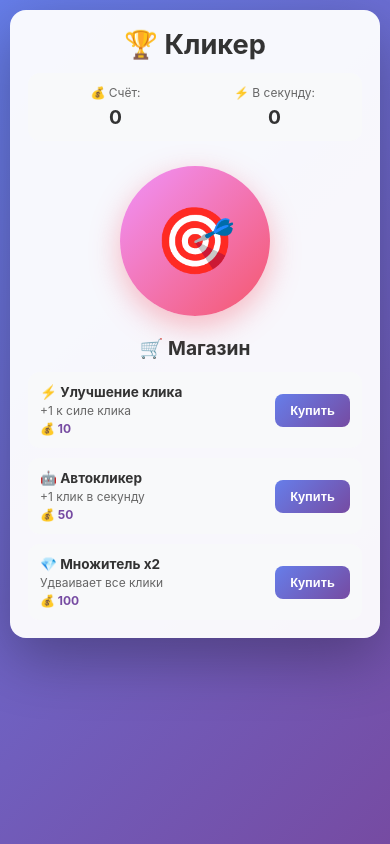
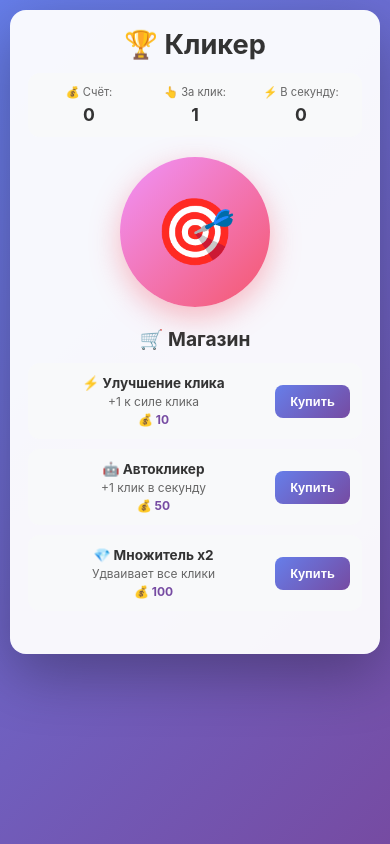
Before and after one commit to vadeekk/telegram-clicker, a website: page index.html in a window 390 px wide. Drawn offline with Linux system fonts and the light colour scheme; a script that the page names is missing.

Commit message:
Add files via upload

```diff
--- a/index.html
+++ b/index.html
@@ -17,9 +17,12 @@
         <span id="score">0</span>
     </div>
     <div class="stat-item">
+        <span>👆 За клик:</span>
+        <span id="clickPower">1</span>
+    </div>
+    <div class="stat-item">
         <span>⚡ В секунду:</span>
-                    <span id="clickPower">0</span>
-                </div>
+        <span id="passiveIncome">0</span>
     </div>
 </div>
 
--- a/script.js
+++ b/script.js
@@ -7,7 +7,7 @@ tg.expand();
 // Состояние игры
 const gameState = {
     score: 0,
-    clickPower: 0,
+    clickPower: 1,
     autoClickers: 0,
     multiplier: 1,
     autoInterval: null
@@ -36,8 +36,16 @@ function saveGame() {
 
 // Обновление UI
 function updateUI() {
+    // Счёт
     document.getElementById('score').textContent = gameState.score;
-    document.getElementById('clickPower').textContent = gameState.clickPower * gameState.multiplier;
+
+    // Сколько даёт один клик (сила клика × множитель)
+    const clickValue = gameState.clickPower * gameState.multiplier;
+    document.getElementById('clickPower').textContent = clickValue;
+
+    // Сколько капает пассивно в секунду (автокликеры × множитель)
+    const passiveValue = gameState.autoClickers * gameState.multiplier;
+    document.getElementById('passiveIncome').textContent = passiveValue;
 
     // Обновляем кнопки магазина
     document.querySelectorAll('.buy-btn').forEach(btn => {
--- a/style.css
+++ b/style.css
@@ -48,9 +48,9 @@ body {
     display: flex;
     justify-content: space-around;
     background: #f8f9fa;
-    padding: 15px;
+    padding: 15px 10px;
     border-radius: 12px;
-    gap: 10px;
+    gap: 5px;
 }
 
 .stat-item {
@@ -64,13 +64,14 @@ body {
 
 .stat-item span:first-child {
     color: #666;
-    font-size: 0.85em;
+    font-size: 0.8em;
     text-align: center;
+    white-space: nowrap;
 }
 
 .stat-item span:last-child {
     color: #333;
-    font-size: 1.5em;
+    font-size: 1.3em;
     font-weight: bold;
 }
 
@@ -308,13 +309,13 @@ body {
         gap: 8px;
     }
 
-    .stat-item span:first-child {
-        font-size: 0.75em;
-    }
+   .stat-item span:first-child {
+    font-size: 0.7em;
+}
 
-    .stat-item span:last-child {
-        font-size: 1.2em;
-    }
+.stat-item span:last-child {
+    font-size: 1.1em;
+}
 
     .game-area {
         margin: 20px 0;
```
Lines whose indentation alone changed are shown as unchanged.
